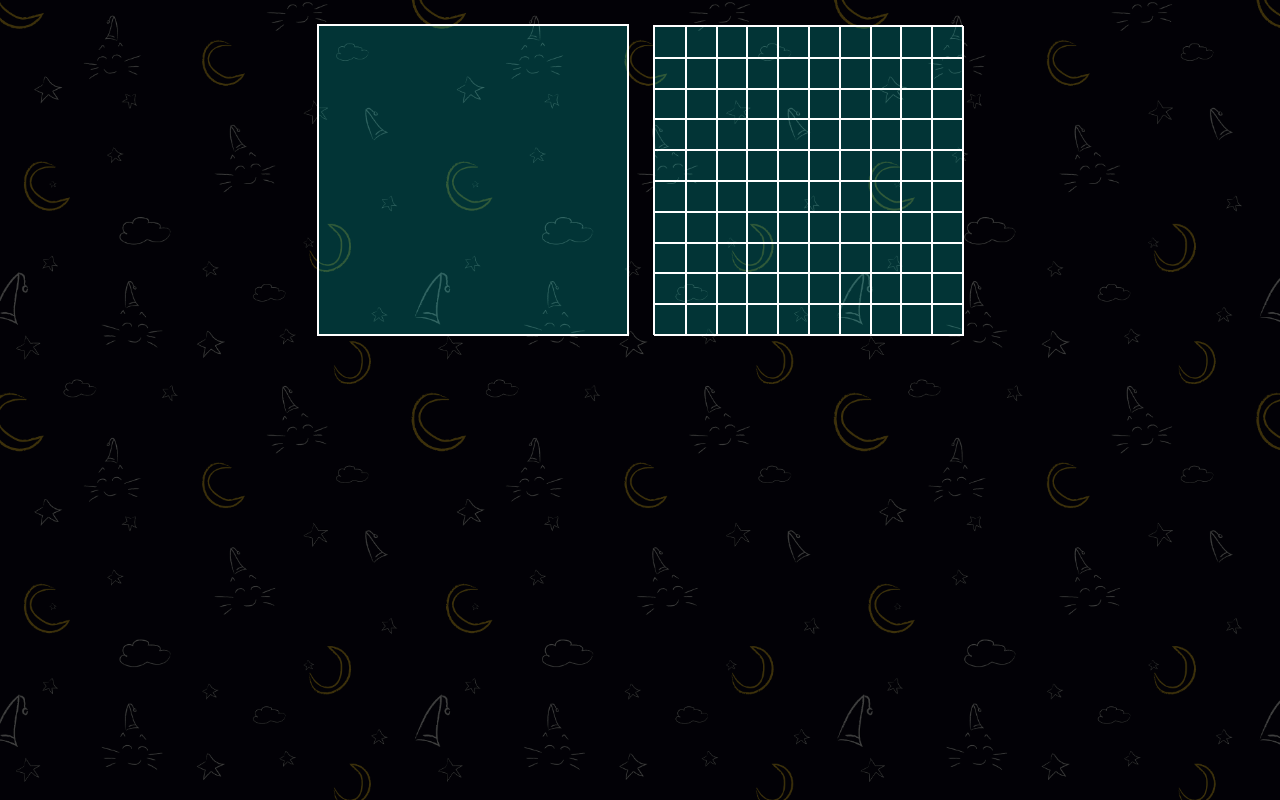
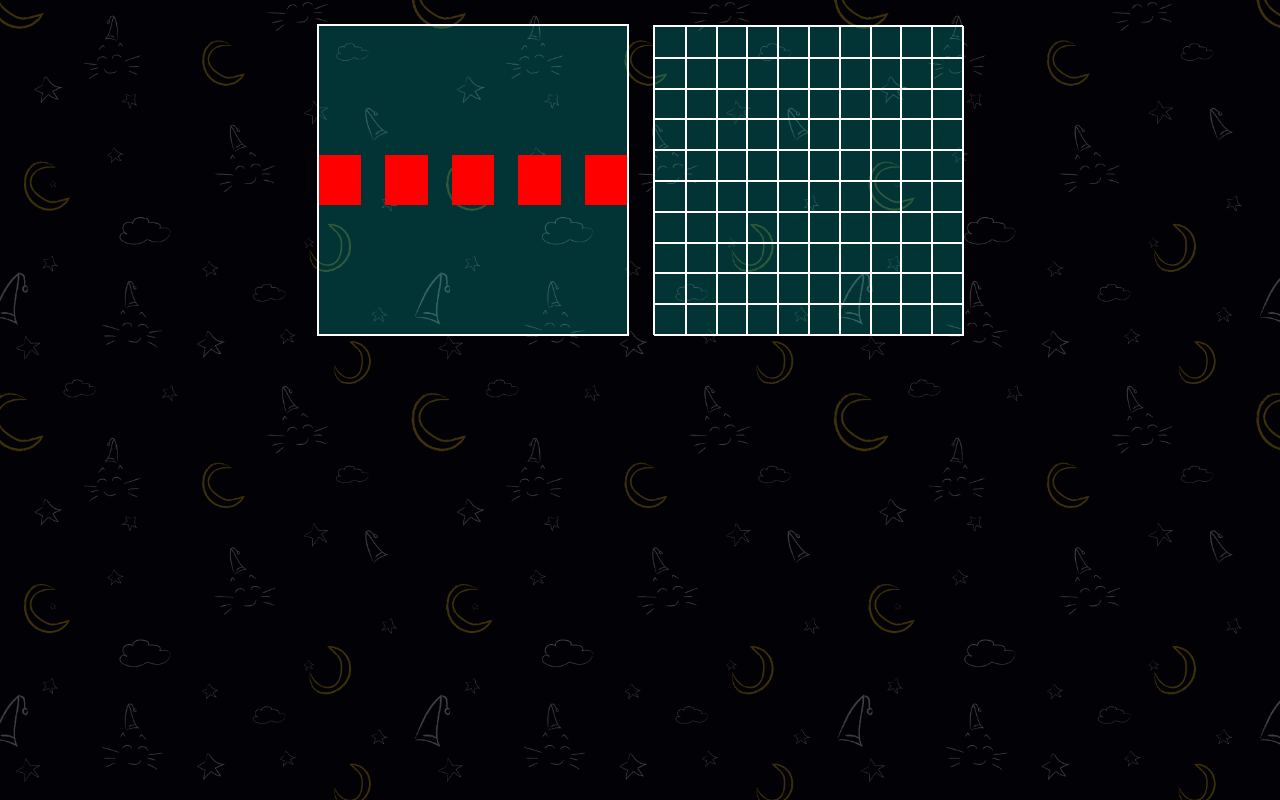
Before and after one commit to DarxyDev/BattleCatShip, a website built with webpack: page src/index.html in a window 1280 px wide. Built offline with nearby package versions, Linux system fonts and the light colour scheme.

Commit message:
added dummy gamepieces to piecePlacement scene. opening carve branch to try new idea

```diff
--- a/src/index.html
+++ b/src/index.html
@@ -38,7 +38,7 @@
     <template id="TEMPLATE_piece-placement">
         <div class="scene-container">
             <div class="fl-center gap pad">
-                <div class="section-container quarter-box border-2px" pPlacementID="leftBox"></div>
+                <div class="section-container quarter-box border-2px fl-center gap" pPlacementID="leftBox"></div>
                 <div class="section-container quarter-box border grid-board-container" pPlacementID="rightBox"></div>
             </div>
         </div>
--- a/src/scripts/game-pieces.js
+++ b/src/scripts/game-pieces.js
@@ -8,16 +8,17 @@ export default gamePieces;
 
 
 function _createGamePiece(name, size){
+    const piece = document.createElement('div');
+    piece.classList.add('game-piece');
     return {
         name:name,
         size:size,
-        element: document.createElement('div'),
+        element: piece,
     };
 }
 function __setDummyGamepieces(){
-    for(let i = 1; i < NUM_OF_PIECES; i++){
+    for(let i = 1; i <= NUM_OF_PIECES; i++){
         let piece = _createGamePiece(i.toString(), i);
-        piece.element.classList.add('game-piece');
         gamePieces[i] = piece;
     }
 }
--- a/src/scripts/scene-manager.js
+++ b/src/scripts/scene-manager.js
@@ -3,9 +3,9 @@ import gameState from "./game-state";
 import gamePieces from "./game-pieces";
 
 let scenes = {
-    main:{},
-    p1:{},
-    p2:{},
+    main: {},
+    p1: {},
+    p2: {},
 };
 let currentScene;
 const gameWindow = document.getElementById('gameWindow');
@@ -63,23 +63,23 @@ function _initPlayerSelect() {
 
 
     submitButton.addEventListener('click', _onSubmit);
-    function _onSubmit(){
+    function _onSubmit() {
         let singlePlayer = singlePlayerInput.checked;
         //p1
         let name = p1Input.value;
-        if(name === '') name = 'Player1';
+        if (name === '') name = 'Player1';
         let type = 'human';
         let player = playerFactory(name, type);
         gameState.set.player1.player(player);
 
         //p2
-        if(singlePlayer){
+        if (singlePlayer) {
             name = 'CPU';
             type = 'computer';
         }
-        else{
+        else {
             name = p2Input.value;
-            if(name === '') name = 'Player 2';
+            if (name === '') name = 'Player 2';
         }
         player = playerFactory(name, type);
         gameState.set.player2.player(player);
@@ -90,21 +90,33 @@ function _initPlayerSelect() {
 }
 function _initPiecePlacement() {
     scenes.p1.piecePlacement = _getPiecePlacementScene();
-    let gameBox = scenes.p1.piecePlacement.querySelector('[pPlacementID="rightBox"]');
-    _generateGameTiles(gameBox);
-    if(gameState.get.game.isSinglePlayer()){
+
+
+    if (gameState.get.game.isSinglePlayer()) {
         scenes.p2.piecePlacement = null;
-        return;
     }
-    scenes.p2.piecePlacement = _getPiecePlacementScene();
+    else scenes.p2.piecePlacement = _getPiecePlacementScene();
 
-    gameBox = scenes.p2.piecePlacement.querySelector('[pPlacementID="rightBox"]');
-    _generateGameTiles(gameBox);
+    function _getPiecePlacementScene() {
+        const scene = _initScene('TEMPLATE_piece-placement');
 
-    function _getPiecePlacementScene(){
-        let scene = _initScene('TEMPLATE_piece-placement');
+        const gameBox = scene.querySelector('[pPlacementID="rightBox"]');
+        _generateGameTiles(gameBox);
+        const pieceBox = scene.querySelector('[pPlacementID="leftBox"]');
+        _generateGamePieces(pieceBox);
+
         return scene;
+
+        function _generateGamePieces(parentNode) {
+            for (const item in gamePieces) {
+                const piece = gamePieces[item].element.cloneNode(true);
+                parentNode.appendChild(piece);
+            }
+
+            console.log(parentNode);
+        }
     }
+
 }
 function _initMainGame() {
 }
@@ -119,9 +131,9 @@ function _initScene(templateID) {
     }
     return template.content.firstElementChild.cloneNode(true);
 }
-function _generateGameTiles(parentNode, numTiles = 100){
-    for(let i = 0; i < numTiles; i++){
-        let tile = document.createElement('div');
+function _generateGameTiles(parentNode, numTiles = 100) {
+    for (let i = 0; i < numTiles; i++) {
+        const tile = document.createElement('div');
         tile.classList.add('board-tile');
         parentNode.appendChild(tile);
     }
--- a/src/styles/style.css
+++ b/src/styles/style.css
@@ -85,6 +85,11 @@ h3{
     opacity:.8;
     background-color:var(--TINT_lowDark);
 }
+.game-piece{
+    width:50px;
+    height:50px;
+    background-color: red;
+}
 .red-border{
     border: 1px solid red;
 }
```
Also changed, not shown: dist/index.html, dist/main.js.
